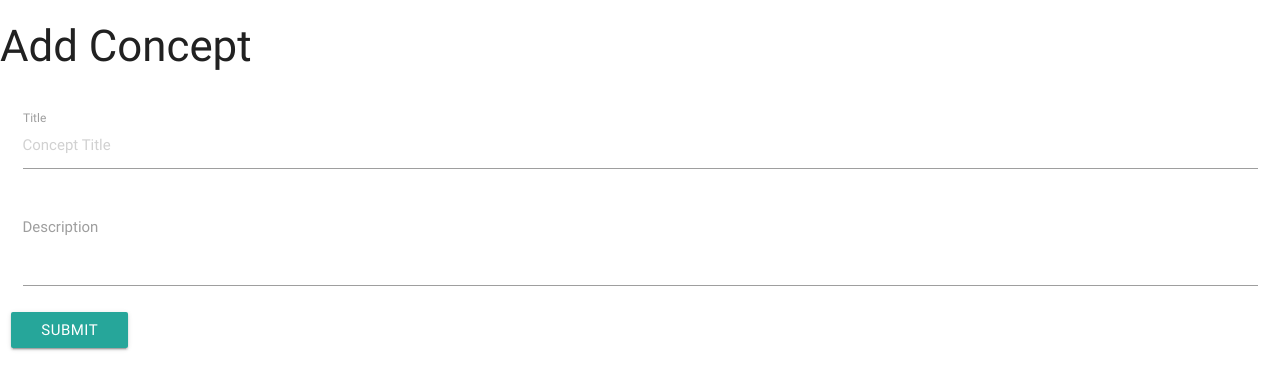
After one commit to jnduli/comic_server, a Django app: page /comics/add_concept/ in a window 1280 px wide. The commit adds this page. Shown: the top 390 px of the page. Run offline with Django 3.2, Linux system fonts and the light colour scheme; a user stored in the database is signed in; some libraries are stand-ins or nearby versions.

Commit message:
Added means to add concept to system

```diff
--- /dev/null
+++ b/comicsite/comics/templates/comics/add_concept.html
@@ -0,0 +1,24 @@
+{% extends "comics/main.html" %}
+
+{% block content %}
+
+<div class="row">
+    <h3>Add Concept</h3>
+</div>
+
+<div class="row">
+    <form class="col s12">
+        {% csrf_token %}
+        <div class="input-field col s12">
+            <input placeholder="Concept Title" id="concept_title" type="text" name="concept_title">
+            <label for="concept_title">Title</label>
+        </div>
+        <div class="input-field col s12">
+            <textarea id="concept_description"name="concept_description" class="materialize-textarea"></textarea>
+            <label for="concept_description">Description</label>
+        </div>
+         <button class="btn waves-effect waves-light" type="submit" id="concept_submit" value="submit">Submit
+    </form>
+</div>
+
+{% endblock %}
--- a/comicsite/comics/templates/comics/homepage.html
+++ b/comicsite/comics/templates/comics/homepage.html
@@ -2,7 +2,7 @@
 
 {% block content %}
 
-<button class="btn waves-effect waves-light" id="add_comic_button">Add Comic
-</button>
+<a href="{% url 'comics:add_concept' %}" class="btn waves-effect waves-light" id="add_comic_button">Add Comic
+</a>
 
 {% endblock %}
--- a/comicsite/comics/urls.py
+++ b/comicsite/comics/urls.py
@@ -5,4 +5,5 @@ urlpatterns = [
         #url(r'^$', views.system_page),
         url(r'^system/', views.system_page, name='index'),
         url(r'^login/', views.login, name='login'),
+        url(r'^add_concept/', views.add_concept, name='add_concept'),
         ]
--- a/comicsite/comics/views.py
+++ b/comicsite/comics/views.py
@@ -3,6 +3,7 @@ from django.contrib.auth import authenticate
 from django.contrib.auth import login as login_user
 from django.contrib.auth.models import User
 from django.urls import reverse
+from django.contrib.auth.decorators import login_required
 
 # Create your views here.
 def system_page(request):
@@ -25,3 +26,10 @@ def login(request):
             return render(request, 'comics/login.html', {'error_message':"Could not log in"})
     except User.DoesNotExist:
         return render(request, 'comics/login.html', {'error_message':"Email does not exist"})
+
+@login_required(login_url="/comics/login")
+def add_concept(request):
+    if request.method == 'POST':
+        return
+    else:
+        return render(request, 'comics/add_concept.html')
```
Also changed, not shown: comicsite/functional_tests/tests.py (+13 -1 lines).
